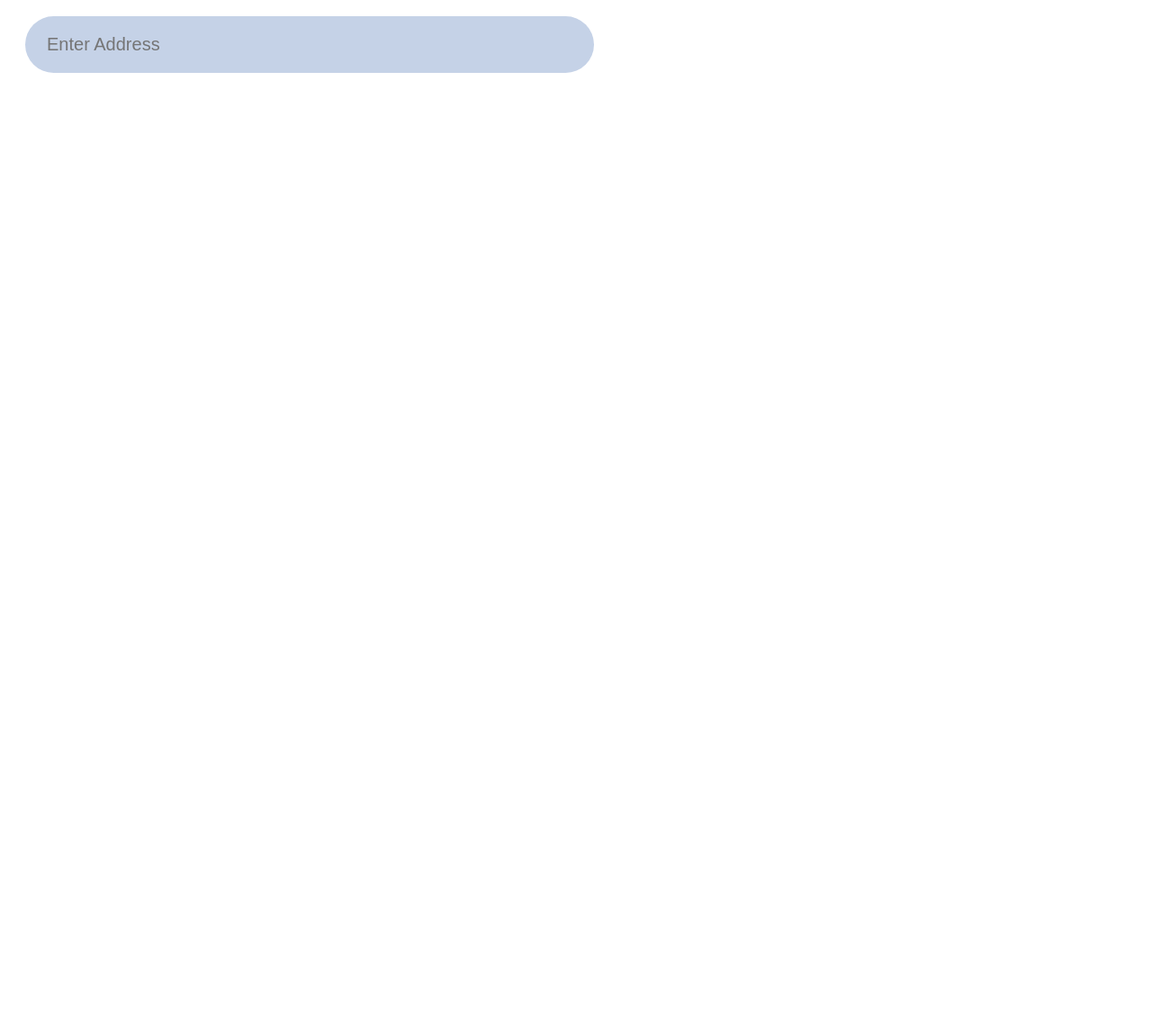
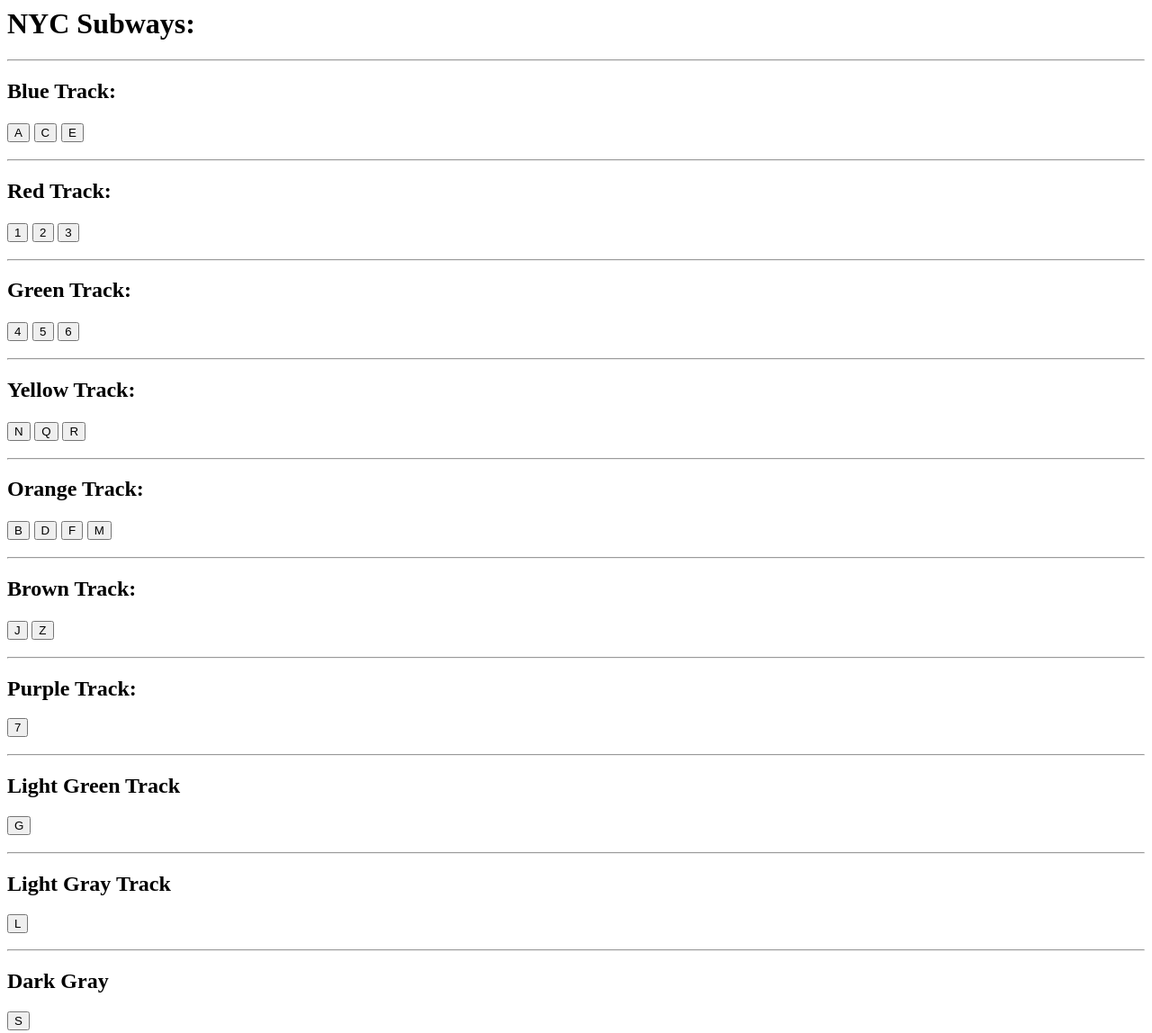
Before and after one commit to reynaldo17/NYC-Routes, a plain HTML site: page index.html in a window 1280 px wide. Shown: the whole page at 90% size. Before the commit the page ends 800 px from the top, so only its background shows below. Drawn offline with Linux system fonts and the light colour scheme.

Commit message:
Update index.html

```diff
--- a/index.html
+++ b/index.html
@@ -1,15 +1,141 @@
-<!DOCTYPE html>
 <html lang="en">
 <head>
     <meta charset="UTF-8">
     <meta http-equiv="X-UA-Compatible" content="IE=edge">
     <meta name="viewport" content="width=device-width, initial-scale=1.0">
-    <title>NYC Transportation</title>
-    <link rel="stylesheet" href="stylesheet.css">
+    <title>Document</title>
 </head>
-<body class>
-    <form action="" class="searchbar ">
-        <input type="text" placeholder="Enter Address" name="enteradress"/>
-    </form>
+<body>
+    <h1>
+        NYC Subways:
+    </h1>
+    <hr>
+        <h2>
+        Blue Track:
+        </h2>
+            <h3>
+                <button>
+                    A
+                </button>
+                <button>
+                    C
+                </button>
+                <button>
+                    E
+                </button>
+            </h3>
+    <hr>
+        <h2>
+        Red Track:
+        </h2>
+            <h3>
+                <button>
+                    1
+                </button>
+                <button>
+                    2
+                </button>
+                <button>
+                    3
+                </button>
+            </h3>
+        <hr>
+        <h2>
+        Green Track:
+        </h2>
+            <h3>
+                <button>
+                    4
+                </button>
+                <button>
+                    5
+                </button>
+                <button>
+                    6
+                </button>
+            </h3>
+        <hr>
+        <h2>
+        Yellow Track:
+        </h2>
+            <h3>
+                <button>
+                    N
+                </button>
+                <button>
+                    Q
+                </button>
+                <button>
+                    R
+                </button>
+            </h3>
+        <hr>
+        <h2>
+        Orange Track:
+        </h2>
+            <h3>
+                <button>
+                    B
+                </button>
+                <button>
+                    D
+                </button>
+                <button>
+                    F
+                </button>
+                <button>
+                    M
+                </button>
+            </h3>
+        <hr>
+        <h2>
+        Brown Track:
+        </h2>
+            <h3>
+                <button>
+                    J
+                </button>
+                <button>
+                    Z
+                </button>
+            </h3>
+        <hr>
+        <h2>
+        Purple Track:
+        </h2>
+            <h3>
+                <button>
+                    7
+                </button>
+            </h3>
+        <hr>
+        <h2>
+        Light Green Track
+        </h2>
+            <h3>
+                <button>
+                    G
+                </button>
+            </h3>
+        <hr>
+        <h2>
+        Light Gray Track
+        </h2>
+            <h3>
+                <button>
+                    L
+                </button>
+            </h3>
+        <hr>
+        <h2>
+        Dark Gray
+        </h2>
+            <h3>
+                <button>
+                    S
+                </button>
+            </h3>
+
+
 </body>
 </html>
```
